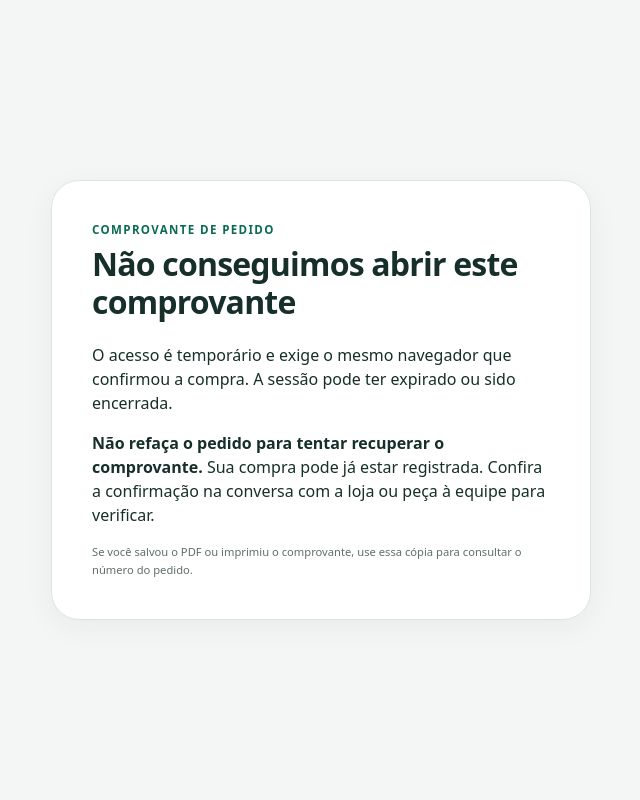
After one commit to cleryton/deliverybot-desktop, a Flask app: template web/templates/comprovante_indisponivel.html in a window 1280 px wide. The commit adds this page. Shown: the whole page, without its empty margins (319-959 px from the left). Run offline with Flask 3, Linux system fonts and the light colour scheme; the template is opened without the code that fills it, so the values that code supplies are empty.

Commit message:
v2.44.3 - orientar recuperação sem incentivar pedidos duplicados

```diff
--- a/packaging/preparar_whatsapp.py
+++ b/packaging/preparar_whatsapp.py
@@ -23,7 +23,7 @@ if not license_file.exists() or not (runtime / "version.txt").exists() or (runti
     response.raise_for_status()
     license_file.write_text(response.text, encoding="utf-8")
 (runtime / "version.txt").write_text(version, encoding="utf-8")
-notices = ["DeliveryBot 2.44.2 — componentes da conexão integrada", "Runtime Node.js: " + version,
+notices = ["DeliveryBot 2.44.3 — componentes da conexão integrada", "Runtime Node.js: " + version,
            "Biblioteca de conexão: https://github.com/WhiskeySockets/Baileys (7.0.0-rc14)",
            "As licenças e os arquivos distribuídos de cada dependência estão incluídos em node_modules.",
            "A conexão por QR Code usa uma biblioteca comunitária de WhatsApp Web. A API oficial da Meta continua disponível em Configurações.", ""]
--- a/src/app.py
+++ b/src/app.py
@@ -368,7 +368,7 @@ def comprovante_pedido(token):
     acesso = comprovantes.consultar(token,link['pedido_id']) if link and link['usado'] else None
     pedido = pedidos.obter_pedido(acesso['id']) if acesso else None
     if not pedido:
-        return render_template('link_invalido.html',mensagem='Reabra o comprovante no mesmo navegador que confirmou o pedido. O acesso é temporário.'),410
+        return render_template('comprovante_indisponivel.html'),410
     return render_template('pedido_sucesso.html',pedido=pedido,nome_restaurante=config.NOME_RESTAURANTE,
                            modo_teste=acesso['teste'],notificacao_ok=acesso['notificado'])
 
--- a/src/web_qa.py
+++ b/src/web_qa.py
@@ -97,6 +97,9 @@ def criar_app(pasta,base,chave_sessao):
         r.headers['Referrer-Policy']='same-origin'
         if r.status_code in ESTADOS_QA:
             titulo, orientacao = ESTADOS_QA[r.status_code]
+            if r.status_code==410 and request.endpoint=='comprovante_pedido':
+                titulo='Este comprovante não está disponível'
+                orientacao='Não refaça o pedido para recuperar o comprovante. Ele exige a sessão do mesmo navegador. Para uma nova rodada fictícia, volte ao laboratório.'
             r.set_data(render_template('qa_estado.html', titulo=titulo, orientacao=orientacao, codigo=r.status_code))
             r.content_type='text/html; charset=utf-8'
             if r.status_code in {429,503}:r.headers.setdefault('Retry-After','60')
--- /dev/null
+++ b/web/templates/comprovante_indisponivel.html
@@ -0,0 +1,10 @@
+<!doctype html>
+<html lang="pt-BR">
+<head><meta charset="utf-8"><meta name="viewport" content="width=device-width,initial-scale=1"><title>Comprovante indisponível</title><link rel="stylesheet" href="{{ url_for('static',filename='pedido.css') }}"></head>
+<body class="pagina-estado"><main class="cartao-estado">
+  <p class="sobretitulo">COMPROVANTE DE PEDIDO</p>
+  <h1>Não conseguimos abrir este comprovante</h1>
+  <p>O acesso é temporário e exige o mesmo navegador que confirmou a compra. A sessão pode ter expirado ou sido encerrada.</p>
+  <p><strong>Não refaça o pedido para tentar recuperar o comprovante.</strong> Sua compra pode já estar registrada. Confira a confirmação na conversa com a loja ou peça à equipe para verificar.</p>
+  <p class="ajuda">Se você salvou o PDF ou imprimiu o comprovante, use essa cópia para consultar o número do pedido.</p>
+</main></body></html>
--- a/web/templates/gestao.html
+++ b/web/templates/gestao.html
@@ -42,7 +42,7 @@
       <button data-page="humano"><span>☏</span> Atendimento humano</button>
       <button data-admin-only data-page="configuracoes"><span>⚙</span> Configurações</button>
     <button data-admin-only data-page="caixas">▣ Caixas dos funcionários</button><button data-admin-only data-page="operadores">♙ Funcionários e auditoria</button><button data-admin-only data-page="atualizacoes">↻ Atualizações</button></nav>
-    <div class="sidebar-bottom"><span class="dot"></span> Dados salvos neste computador<small>DeliveryBot Desktop · 2.44.2</small><button id="operator-logout">Trocar funcionário</button><button id="app-exit">Sair do aplicativo</button></div>
+    <div class="sidebar-bottom"><span class="dot"></span> Dados salvos neste computador<small>DeliveryBot Desktop · 2.44.3</small><button id="operator-logout">Trocar funcionário</button><button id="app-exit">Sair do aplicativo</button></div>
   </aside>
   <button id="menu-overlay" class="menu-overlay" type="button" aria-label="Fechar menu" hidden></button>
   <main id="main-content" tabindex="-1">
--- a/whatsapp-native/LICENCAS.txt
+++ b/whatsapp-native/LICENCAS.txt
@@ -1,4 +1,4 @@
-DeliveryBot 2.44.2 — componentes da conexão integrada
+DeliveryBot 2.44.3 — componentes da conexão integrada
 Runtime Node.js: v24.14.0
 Biblioteca de conexão: https://github.com/WhiskeySockets/Baileys (7.0.0-rc14)
 As licenças e os arquivos distribuídos de cada dependência estão incluídos em node_modules.
--- a/whatsapp-native/package.json
+++ b/whatsapp-native/package.json
@@ -1,6 +1,6 @@
 {
   "name": "deliverybot-whatsapp-integrado",
-  "version": "2.44.2",
+  "version": "2.44.3",
   "private": true,
   "type": "module",
   "engines": {
```
Also changed, not shown: GUIA DO APLICATIVO.md (+1 -1 lines), tests/test_comprovante.py (+3 -1 lines), tests/test_web_qa.py (+1 -1 lines), CHANGELOG.md, whatsapp-native/package-lock.json, 4 other files.
